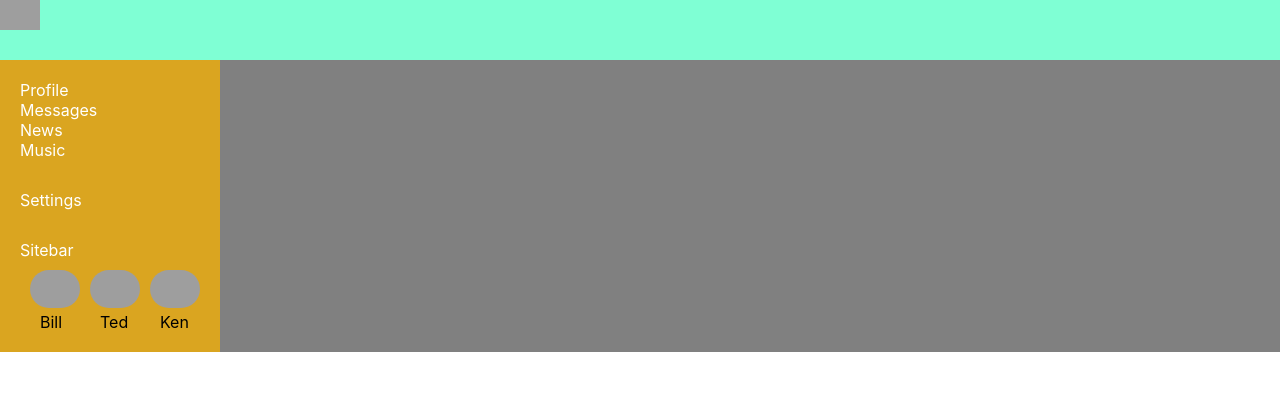
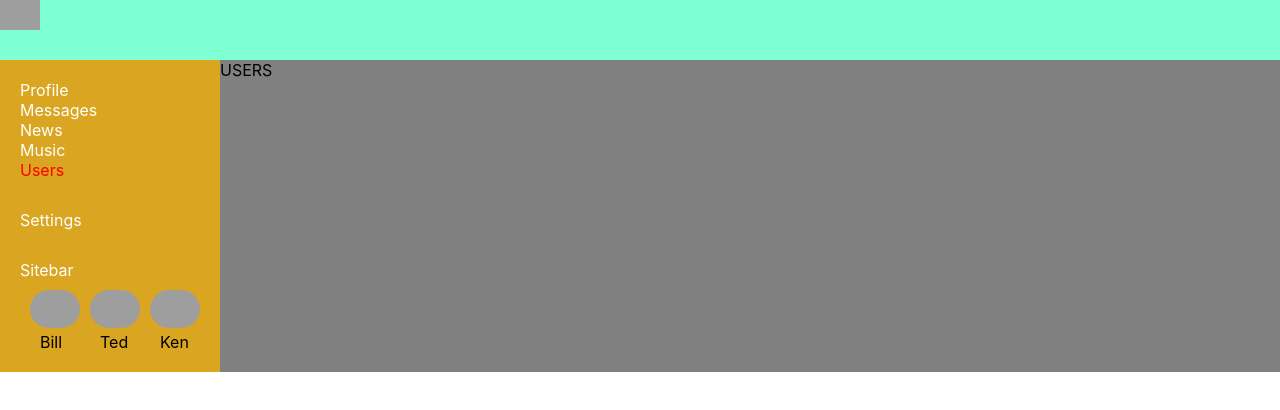
Before and after one commit to NikolasPlatonov/Social_network, a React (Create React App) app: page /users in a window 1280 px wide. Shown: the top 410 px of the page. Built offline with nearby package versions, Linux system fonts and the light colour scheme; grey boxes are pictures that could not be loaded.

Commit message:
Users link to Navbar added

```diff
--- a/src/App.js
+++ b/src/App.js
@@ -8,6 +8,7 @@ import Music from './components/Music/Music';
 import Settings from './components/Settings/Settings';
 import Profile from './components/Profile/Profile';
 import DialogsContainer from './components/Dialogs/DialogsContainer';
+import Users from './components/Users/Users';
 
 const App = props => {
   return (
@@ -20,6 +21,7 @@ const App = props => {
           <Route exact path="/dialogs" render={() => <DialogsContainer />} />
           <Route exact path="/news" component={News} />
           <Route exact path="/music" component={Music} />
+          <Route exact path="/users" render={() => <Users />} />
           <Route exact path="/settings" component={Settings} />
         </div>
       </div>
--- a/src/components/Navbar/Navbar.js
+++ b/src/components/Navbar/Navbar.js
@@ -27,6 +27,11 @@ const Navbar = () => {
         </NavLink>
       </div>
       <div className={s.item}>
+        <NavLink to="/users" activeClassName={s.active}>
+          Users
+        </NavLink>
+      </div>
+      <div className={s.item}>
         <div className={s.item_set}>
           <NavLink to="/settings" activeClassName={s.active}>
             Settings
--- /dev/null
+++ b/src/components/Users/Users.js
@@ -0,0 +1,7 @@
+import React from 'react';
+
+const Users = props => {
+  return <div>USERS</div>;
+};
+
+export default Users;
```
